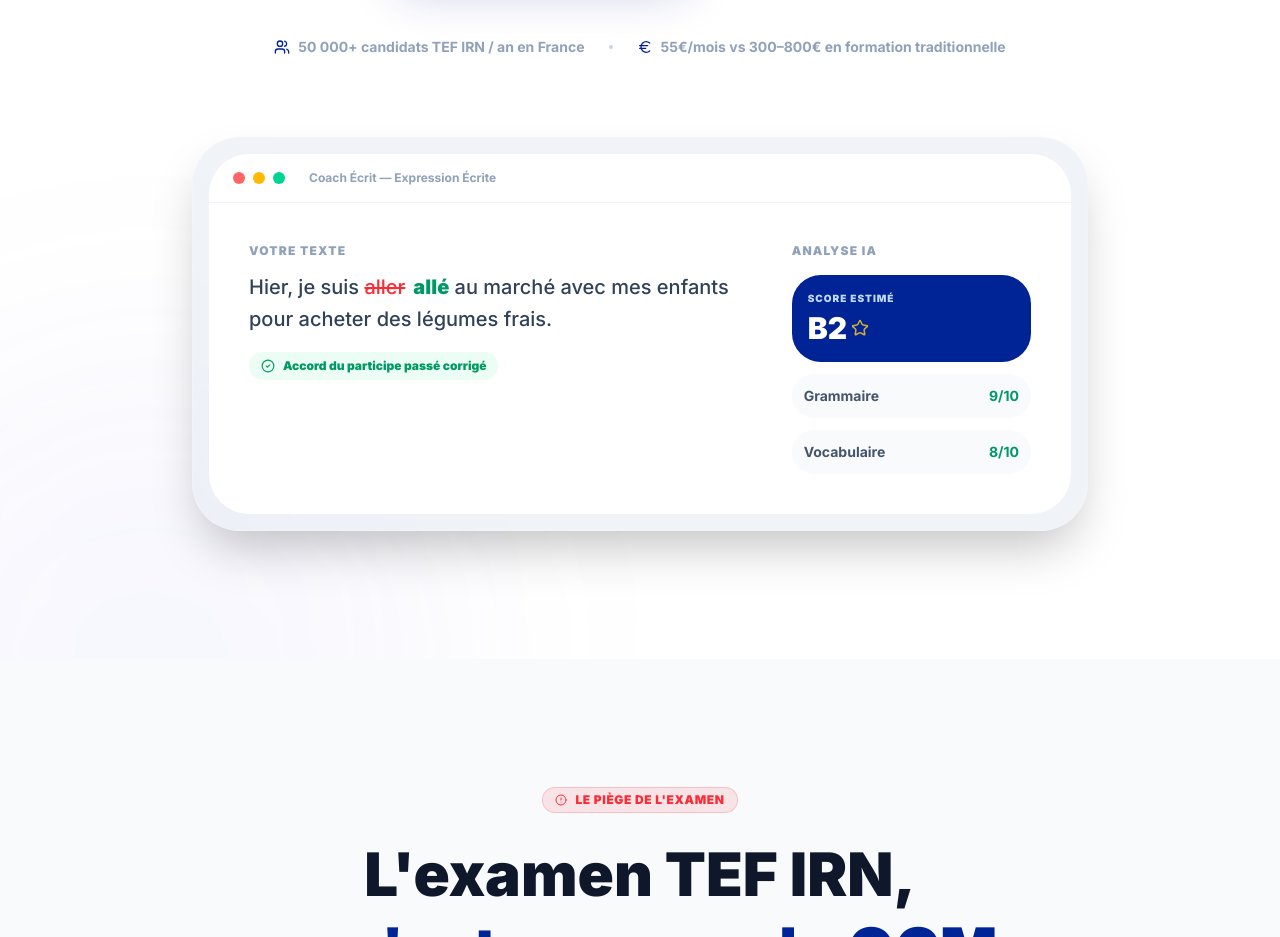
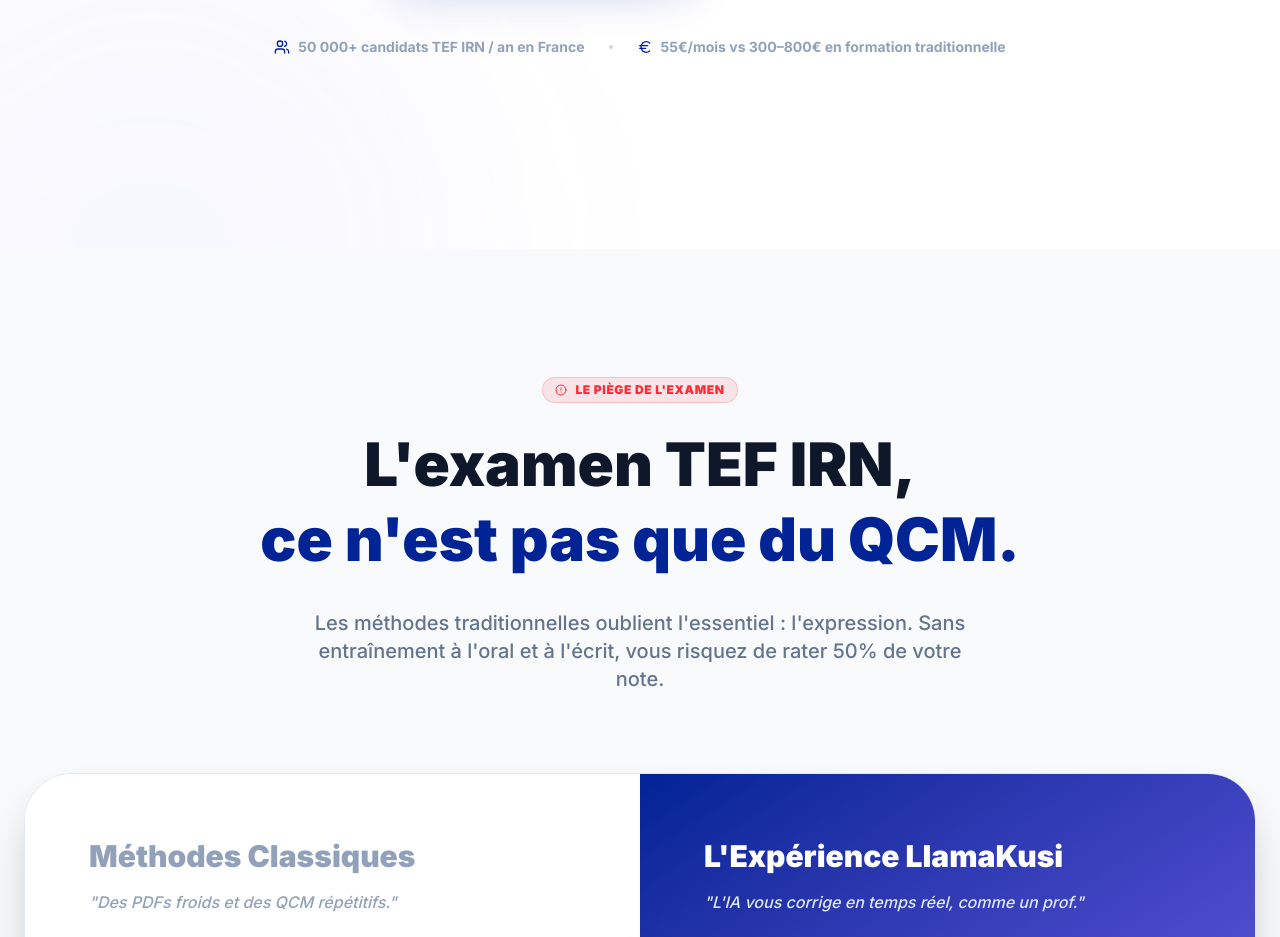
Before and after one commit to Isdinval/TEF_IRN_V3, a Next.js app: page /TEF_IRN in a window 1280 px wide. Shown: the part 780-1717 px from the top of the page. Built offline with nearby package versions, Linux system fonts and the light colour scheme; no server answers.

Commit message:
Update Hero.tsx

```diff
--- a/src/components/landing/sections/Hero.tsx
+++ b/src/components/landing/sections/Hero.tsx
@@ -117,58 +117,6 @@ export function Hero() {
              </div>
           </motion.div>
         </div>
-
-        {/* App Preview: Coach Écrit correction example */}
-        <motion.div
-          initial={{ opacity: 0, y: 100 }}
-          animate={{ opacity: 1, y: 0 }}
-          transition={{ duration: 1, delay: 0.4 }}
-          className="relative max-w-4xl mx-auto mt-20"
-        >
-          <div className="relative rounded-[3rem] p-4 bg-slate-200/50 dark:bg-white/5 backdrop-blur-3xl border border-white/20 shadow-2xl overflow-hidden">
-             <div className="rounded-[2.5rem] bg-white dark:bg-slate-900 overflow-hidden">
-                {/* Fake browser top bar */}
-                <div className="flex items-center gap-2 px-6 py-4 border-b border-slate-100 dark:border-white/5">
-                   <div className="w-3 h-3 rounded-full bg-red-400" />
-                   <div className="w-3 h-3 rounded-full bg-amber-400" />
-                   <div className="w-3 h-3 rounded-full bg-emerald-400" />
-                   <span className="ml-4 text-xs font-bold text-slate-400">Coach Écrit — Expression Écrite</span>
-                </div>
-
-                <div className="p-8 md:p-10 grid md:grid-cols-3 gap-8">
-                   <div className="md:col-span-2">
-                      <div className="text-xs font-black uppercase tracking-widest text-slate-400 mb-3">Votre texte</div>
-                      <p className="text-lg md:text-xl leading-relaxed text-slate-700 dark:text-slate-200 font-medium">
-                         Hier, je suis{" "}
-                         <span className="relative">
-                            <span className="line-through text-red-500">aller</span>
-                            <span className="ml-2 font-black text-emerald-600">allé</span>
-                         </span>{" "}
-                         au marché avec mes enfants pour acheter des légumes frais.
-                      </p>
-                      <div className="mt-4 inline-flex items-center gap-2 px-3 py-1.5 rounded-full bg-emerald-50 dark:bg-emerald-500/10 text-emerald-600 dark:text-emerald-400 text-xs font-black">
-                         <CheckCircle2 size={14} />
-                         Accord du participe passé corrigé
-                      </div>
-                   </div>
-
-                   <div className="md:col-span-1 flex flex-col gap-3">
-                      <div className="text-xs font-black uppercase tracking-widest text-slate-400 mb-1">Analyse IA</div>
-                      <div className="p-4 rounded-2xl bg-brand-blue text-white">
-                         <div className="text-[10px] font-black uppercase tracking-widest text-blue-200 mb-1">Score estimé</div>
-                         <div className="font-black text-3xl flex items-center gap-1">B2 <Star size={18} className="text-brand-gold" /></div>
-                      </div>
-                      <div className="flex items-center justify-between p-3 rounded-xl bg-slate-50 dark:bg-white/5 text-sm font-bold text-slate-600 dark:text-slate-300">
-                         <span>Grammaire</span><span className="text-emerald-600">9/10</span>
-                      </div>
-                      <div className="flex items-center justify-between p-3 rounded-xl bg-slate-50 dark:bg-white/5 text-sm font-bold text-slate-600 dark:text-slate-300">
-                         <span>Vocabulaire</span><span className="text-emerald-600">8/10</span>
-                      </div>
-                   </div>
-                </div>
-             </div>
-          </div>
-        </motion.div>
       </div>
 
       <VideoModal isOpen={videoOpen} onClose={() => setVideoOpen(false)} />
```
